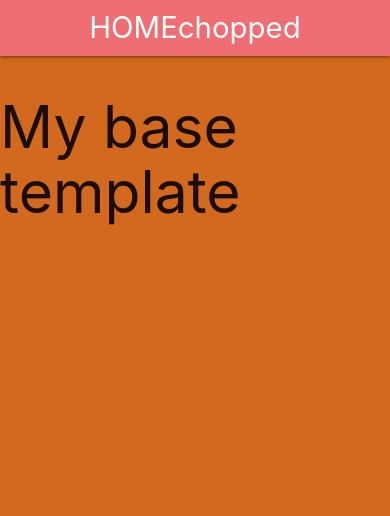
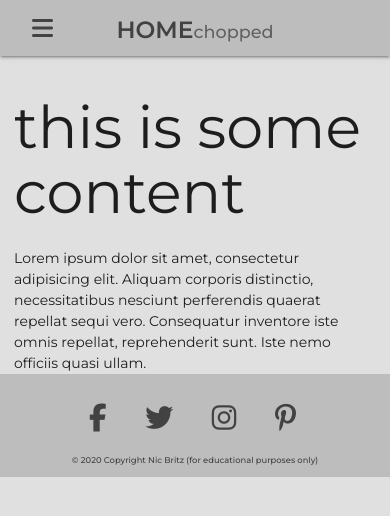
Before and after one commit to NicBritz/homechopped, a Flask app: page / in a window 390 px wide. Shown: the top 516 px of the page. Run offline with Flask 2, Linux system fonts and the light colour scheme; some libraries are stand-ins or nearby versions.

Commit message:
:sparkles: Added base template html complete with header and footer and responsivness

```diff
--- a/app.py
+++ b/app.py
@@ -5,8 +5,8 @@ app = Flask(__name__)
 
 
 @app.route('/')
-def hello_world():
-    return render_template('base.html')
+def index():
+    return render_template('index.html')
 
 
 if __name__ == '__main__':
--- a/static/css/style.css
+++ b/static/css/style.css
@@ -1,3 +1,123 @@
-body{
-    background-color: chocolate;
+/* Globals */
+
+/*Font ref: https://fonts.google.com/specimen/Montserrat?selection.family=Montserrat:wght@400;600&sidebar.open*/
+* {
+    font-family: 'Montserrat', sans-serif;
+    margin: 0;
 }
+
+.container {
+    margin: 0 6rem 0 6rem;
+    max-width: none;
+    width: auto;
+}
+
+body {
+    background-color: #e0e0e0;
+}
+
+/* Header */
+.logo-home-text {
+    color: #424242;
+    font-weight: 600;
+    font-size: 1.2em;
+}
+
+.logo-chopped-text {
+    color: #616161;
+    font-weight: 400;
+}
+
+.nav-link-text a {
+    color: #424242;
+    font-weight: 500;
+}
+
+.sidenav-menu-icon {
+    color: #424242;
+
+}
+
+/* Footer */
+.social-footer-icon {
+    font-size: 2em;
+    margin: 0;
+    text-align: center;
+    color: #424242;
+    padding: 10px 20px 0 15px;
+    transition: all 1s;
+}
+
+.social-footer-icon:hover {
+    color: #757575;
+}
+
+.copyright-text p {
+    font-size: 1em;
+    color: #424242;
+    margin: 0;
+    padding-bottom: 10px;
+}
+
+/* Media Queries */
+
+/* Small Portrait */
+@media (max-width: 991px) {
+    /* globals*/
+    .container {
+        margin: 0 1em 0 1em;
+    }
+
+    /*  header */
+    .logo-home-text {
+        font-size: 0.8em;
+    }
+
+    .logo-chopped-text {
+        font-weight: 500;
+        font-size: 0.6em;
+    }
+
+    /* footer */
+    .copyright-text p {
+        font-size: 0.6em;
+        font-weight: 500;
+    }
+}
+
+/* med Portrait */
+@media (min-width: 768px) {
+    /*  header */
+    .logo-home-text {
+        font-size: 1em;
+    }
+
+    .logo-chopped-text {
+        font-size: 0.8em;
+    }
+
+    /* footer */
+    .copyright-text p {
+        font-size: 0.8em;
+    }
+}
+
+/* Lg Portrait */
+@media (min-width: 1140px) {
+    /* Header */
+    .logo-home-text {
+        color: #424242;
+        font-weight: 600;
+        font-size: 1.2em;
+    }
+
+    .logo-chopped-text {
+        color: #616161;
+        font-weight: 400;
+    }
+
+    /* footer */
+    .copyright-text p {
+        font-size: 0.8em;
+    }
+}
--- a/static/js/app.js
+++ b/static/js/app.js
@@ -1 +1,6 @@
-console.log('hello JavaScript')
+// On DOM Loaded
+document.addEventListener('DOMContentLoaded', function () {
+    //Nav-bar for mobile Init
+    var elems = document.querySelectorAll('.sidenav');
+    var instances = M.Sidenav.init(elems);
+});
--- a/templates/base.html
+++ b/templates/base.html
@@ -5,10 +5,17 @@
     <meta name="viewport"
           content="width=device-width, user-scalable=no, initial-scale=1.0, maximum-scale=1.0, minimum-scale=1.0">
     <meta http-equiv="X-UA-Compatible" content="ie=edge">
-    <!-- Compiled and minified CSS -->
+    <!-- fonts -->
+    <link href="https://fonts.googleapis.com/css2?family=Montserrat:wght@400;500;600&display=swap" rel="stylesheet">
+    <!-- favicon -->
+    <link rel="shortcut icon" type="image/png" href="{{ url_for('static', filename='images/favicon.png') }}"/>
+    <!-- google material icons -->
+    <link href="https://fonts.googleapis.com/icon?family=Material+Icons" rel="stylesheet">
+    <!-- Materialize CSS -->
     <link rel="stylesheet" href="https://cdnjs.cloudflare.com/ajax/libs/materialize/1.0.0/css/materialize.min.css">
     <!-- Custom CSS -->
     <link rel="stylesheet" href="{{ url_for('static', filename='css/style.css') }}">
+
     <title>HOMEchopped</title>
 </head>
 
@@ -16,21 +23,90 @@
 <header>
 
     <nav>
-        <div class="nav-wrapper">
-            <a href="#" class="brand-logo">HOMEchopped</a>
-            <ul id="nav-mobile" class="right hide-on-med-and-down">
-                <li><a href="#">TEST1</a></li>
-                <li><a href="#">TEST2</a></li>
-                <li><a href="#">TEST3</a></li>
-            </ul>
+        <div class="nav-wrapper grey lighten-1">
+            <div class="container">
+                <a href="/" class="brand-logo"><span class="logo-home-text">HOME</span><span class="logo-chopped-text">chopped</span></a>
+                <a href="#" data-target="mobile-demo" class="sidenav-trigger"><i
+                        class="fas fa-bars sidenav-menu-icon"></i></a>
+                <ul class="right hide-on-med-and-down nav-link-text ">
+                    <li class="active"><a href="/">HOME</a></li>
+                    <li><a href="/">FEATURED</a></li>
+                    <li><a href="/">LATEST</a></li>
+                    <li><a href="/">RATED</a></li>
+                    <li><a href="/"><i class="fas fa-search"></i></a></li>
+                    <li><a href="/"> login <i class="fas fa-user"></i></a></li>
+                </ul>
+                <ul class="sidenav" id="mobile-demo">
+                    <li><a href="/">login<i class="fas fa-user"></i></a></li>
+                    <li><a href="/">SEARCH<i class="fas fa-search"></i></a></li>
+                    <li class="active"><a href="/">HOME<i class="fas fa-home"></i></a></li>
+                    <li><a href="/">FEATURED<i class="fas fa-award"></i></a></li>
+                    <li><a href="/">LATEST<i class="material-icons">fiber_new</i></a></li>
+                    <li><a href="/">RATED<i class="far fa-star"></i></a></li>
+                </ul>
+            </div>
         </div>
     </nav>
 
+
 </header>
-<h1> My base template
-</h1>
+<div class="main">
+    <div class="container">
+
+        {% block content %}
+        {% endblock %}
+
+    </div>
+</div>
+
+<!-- Footer -->
+<footer class="page-footer grey lighten-1">
+
+    <div class="container">
+        <div class="row">
+            <!-- Social links-->
+            <div class="col s12 center">
+                <!-- facebook -->
+                <span>
+                    <a class="grey-text text-lighten-4 " href="https://www.facebook.com/">
+                        <i class="fab fa-facebook-f social-footer-icon"></i>
+                    </a>
+                </span>
+                <!-- twitter -->
+                <span>
+                    <a class="grey-text text-lighten-4 " href="https://twitter.com/">
+                        <i class="fab fa-twitter social-footer-icon"></i>
+                    </a>
+                </span>
+                <!-- instagram -->
+                <span>
+                    <a class="grey-text text-lighten-4 " href="https://www.instagram.com/">
+                        <i class="fab fa-instagram social-footer-icon"></i>
+                    </a>
+                </span>
+                <!-- pinterest -->
+                <span>
+                    <a class="grey-text text-lighten-4 " href="https://www.pinterest.co.uk/">
+                        <i class="fab fa-pinterest-p social-footer-icon"></i>
+                    </a>
+                </span>
+            </div>
+        </div>
+        <div class="row">
+            <!-- copyright -->
+            <div class="col s12 center copyright-text">
+                <p>© 2020 Copyright Nic Britz (for educational purposes only)</p>
+            </div>
+        </div>
+
+    </div>
+
+</footer>
+
 <!-- Compiled and minified JavaScript -->
 <script src="https://cdnjs.cloudflare.com/ajax/libs/materialize/1.0.0/js/materialize.min.js"></script>
+<!-- Font Awesome -->
+<script src="https://kit.fontawesome.com/aca960b3f7.js" crossorigin="anonymous"></script>
 <!-- Custom JavaScript -->
 <script src="{{ url_for('static', filename='js/app.js') }}"></script>
 </body>
--- /dev/null
+++ b/templates/index.html
@@ -0,0 +1,8 @@
+{% extends 'base.html' %}
+
+{% block content %}
+    <h1> this is some content</h1>
+    <p>Lorem ipsum dolor sit amet, consectetur adipisicing elit. Aliquam corporis distinctio, necessitatibus nesciunt
+        perferendis quaerat repellat sequi vero. Consequatur inventore iste omnis repellat, reprehenderit sunt. Iste
+        nemo officiis quasi ullam.</p>
+{% endblock %}
```
Also changed, not shown: static/images/favicon.ico (added), static/images/favicon.png (added), 1 other file.
